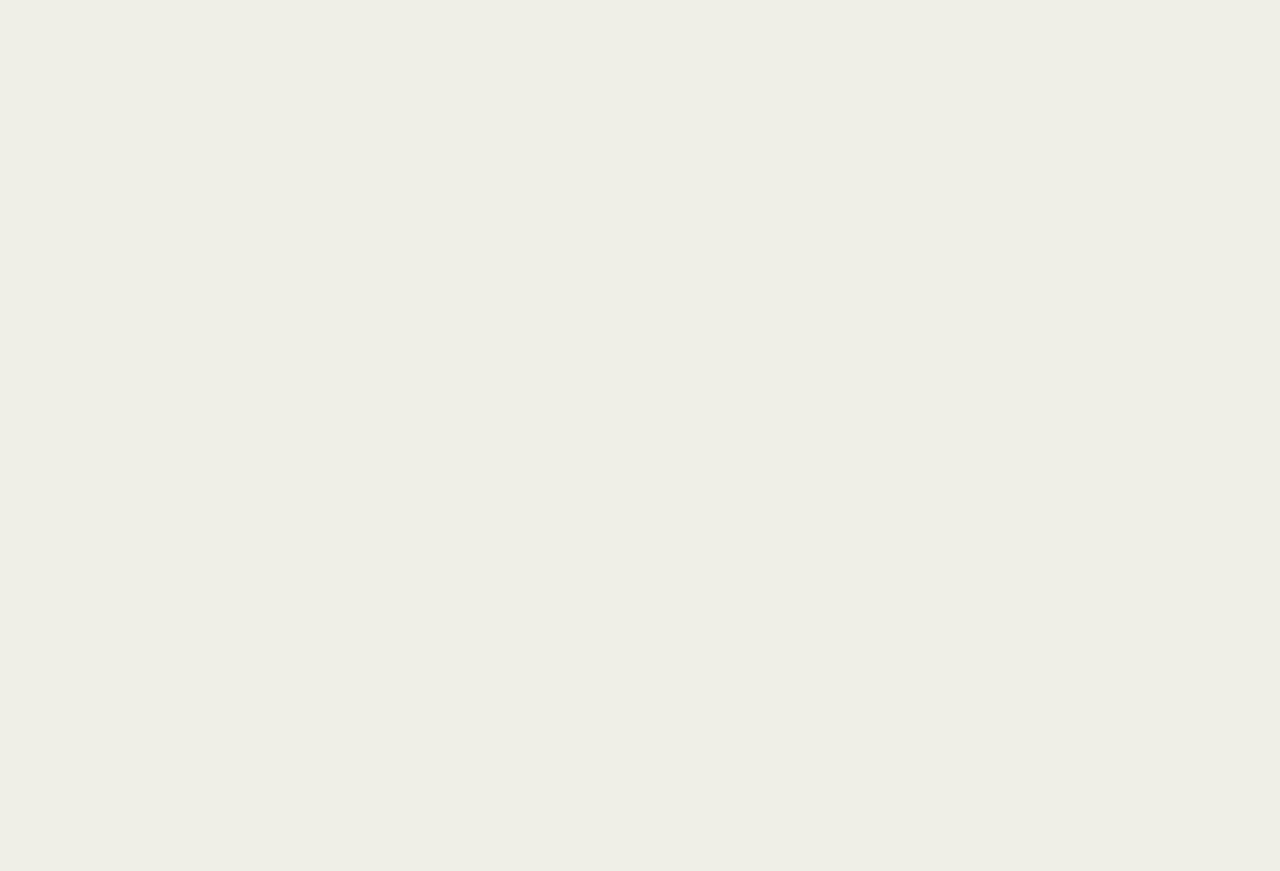
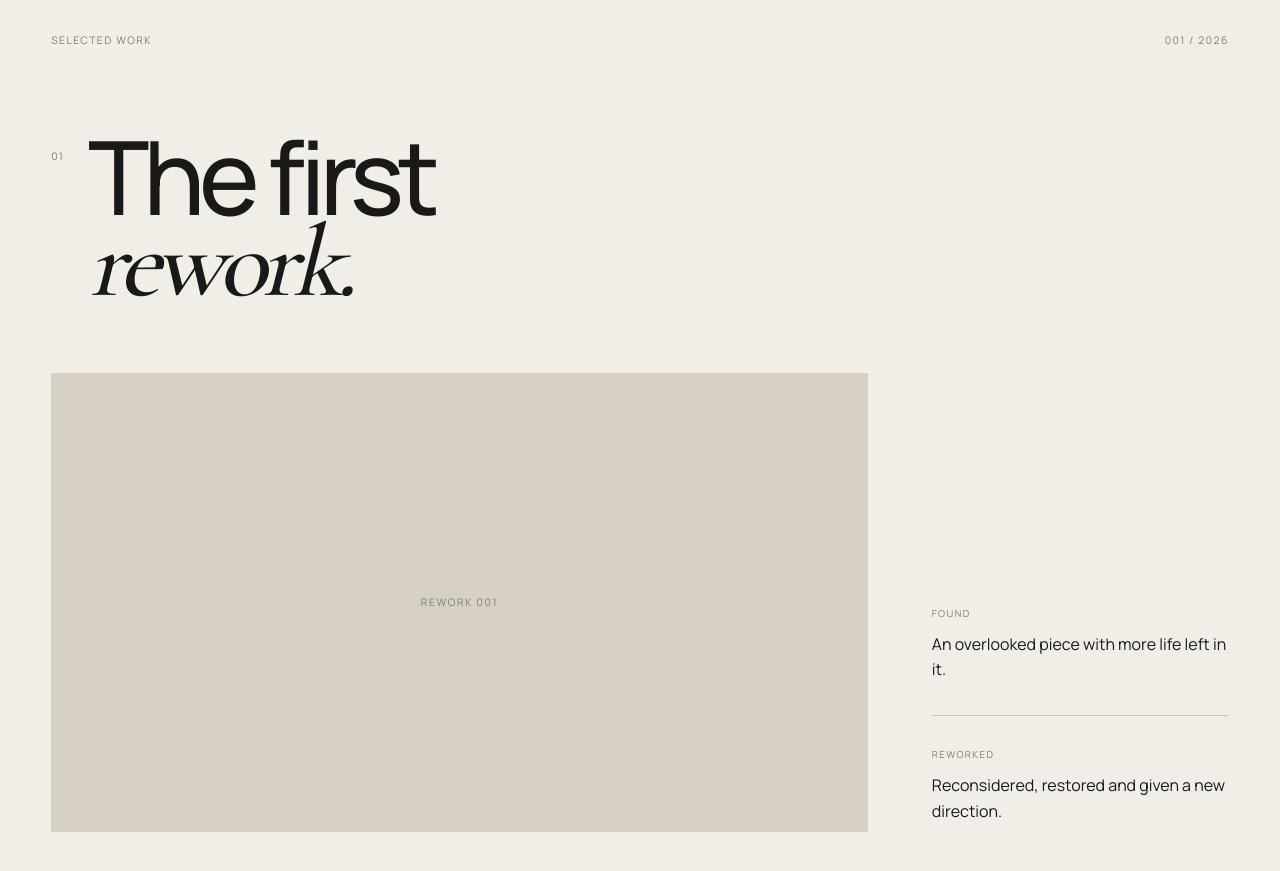
Before and after one commit to EmyliePm/periot-reworked, a Next.js app: page / in a window 1280 px wide. Shown: the part 1640-2511 px from the top of the page. Before the commit the page ends 1593 px from the top, so only its background shows below. Built offline with nearby package versions, Linux system fonts and the light colour scheme.

Commit message:
added Featured Work section

```diff
--- a/app/page.tsx
+++ b/app/page.tsx
@@ -1,6 +1,7 @@
 import Navbar from "@/components/Navbar/Navbar";
 import Hero from "@/components/Hero/Hero";
 import Intro from "@/components/Intro/Intro";
+import FeaturedWork from "@/components/FeaturedWork/FeaturedWork";
 
 export default function Home() {
   return (
@@ -10,6 +11,7 @@ export default function Home() {
       <main>
         <Hero />
         <Intro />
+        <FeaturedWork />
       </main>
     </>
   );
--- /dev/null
+++ b/components/FeaturedWork/FeaturedWork.module.css
@@ -0,0 +1,125 @@
+.work {
+    min-height: 100vh;
+    padding: 80px 4vw 120px;
+
+    background: var(--paper);
+    color: var(--ink);
+  }
+
+  .header {
+    display: flex;
+    justify-content: space-between;
+
+    margin-bottom: 90px;
+
+    font-size: 0.65rem;
+    letter-spacing: 0.14em;
+    text-transform: uppercase;
+    color: var(--stone);
+  }
+
+  .title {
+    display: flex;
+    align-items: flex-start;
+    gap: 24px;
+
+    margin-bottom: 70px;
+  }
+
+  .number {
+    margin-top: 12px;
+
+    font-size: 0.65rem;
+    letter-spacing: 0.12em;
+    color: var(--stone);
+  }
+
+  .title h2 {
+    font-size: clamp(4rem, 8vw, 8rem);
+    line-height: 0.78;
+    letter-spacing: -0.06em;
+    font-weight: 500;
+  }
+
+  .title em {
+    font-family: var(--font-serif), serif;
+    font-weight: 500;
+  }
+
+  .project {
+    display: grid;
+    grid-template-columns: minmax(0, 2.2fr) minmax(250px, 0.8fr);
+    gap: 5vw;
+    align-items: end;
+  }
+
+  .imagePlaceholder {
+    aspect-ratio: 16 / 9;
+
+    display: flex;
+    align-items: center;
+    justify-content: center;
+
+    background: #d7d1c5;
+
+    font-size: 0.65rem;
+    letter-spacing: 0.16em;
+    color: var(--stone);
+  }
+
+  .details {
+    padding-bottom: 8px;
+  }
+
+  .label {
+    display: block;
+
+    margin-bottom: 12px;
+
+    font-size: 0.6rem;
+    letter-spacing: 0.15em;
+    text-transform: uppercase;
+    color: var(--stone);
+  }
+
+  .details p {
+    max-width: 320px;
+
+    font-size: 1rem;
+    line-height: 1.6;
+  }
+
+  .rule {
+    height: 1px;
+
+    margin: 32px 0;
+
+    background: #cbc5ba;
+  }
+
+  @media (max-width: 750px) {
+    .work {
+      padding: 60px 20px 80px;
+    }
+
+    .header {
+      margin-bottom: 60px;
+    }
+
+    .title {
+      margin-bottom: 50px;
+    }
+
+    .title h2 {
+      font-size: clamp(3.5rem, 16vw, 6rem);
+    }
+
+    .project {
+      grid-template-columns: 1fr;
+      gap: 35px;
+    }
+
+    .imagePlaceholder {
+      aspect-ratio: 4 / 5;
+    }
+  }
--- /dev/null
+++ b/components/FeaturedWork/FeaturedWork.tsx
@@ -0,0 +1,46 @@
+import styles from "./FeaturedWork.module.css";
+
+export default function FeaturedWork() {
+  return (
+    <section className={styles.work} id="work">
+
+      <div className={styles.header}>
+        <span>Selected work</span>
+        <span>001 / 2026</span>
+      </div>
+
+      <div className={styles.title}>
+        <span className={styles.number}>01</span>
+
+        <h2>
+          The first
+          <br />
+          <em>rework.</em>
+        </h2>
+      </div>
+
+      <div className={styles.project}>
+        <div className={styles.imagePlaceholder}>
+          <span>REWORK 001</span>
+        </div>
+
+        <div className={styles.details}>
+          <span className={styles.label}>Found</span>
+
+          <p>
+            An overlooked piece with more life left in it.
+          </p>
+
+          <div className={styles.rule} />
+
+          <span className={styles.label}>Reworked</span>
+
+          <p>
+            Reconsidered, restored and given a new direction.
+          </p>
+        </div>
+      </div>
+
+    </section>
+  );
+}
```
